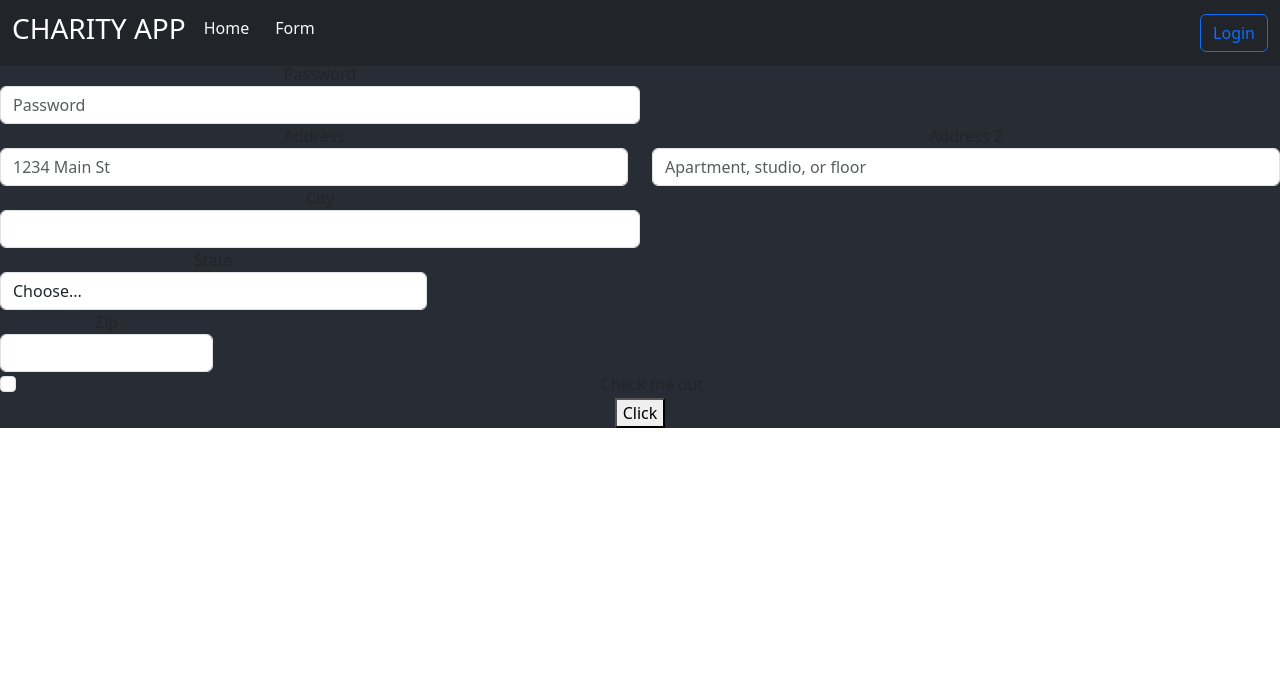
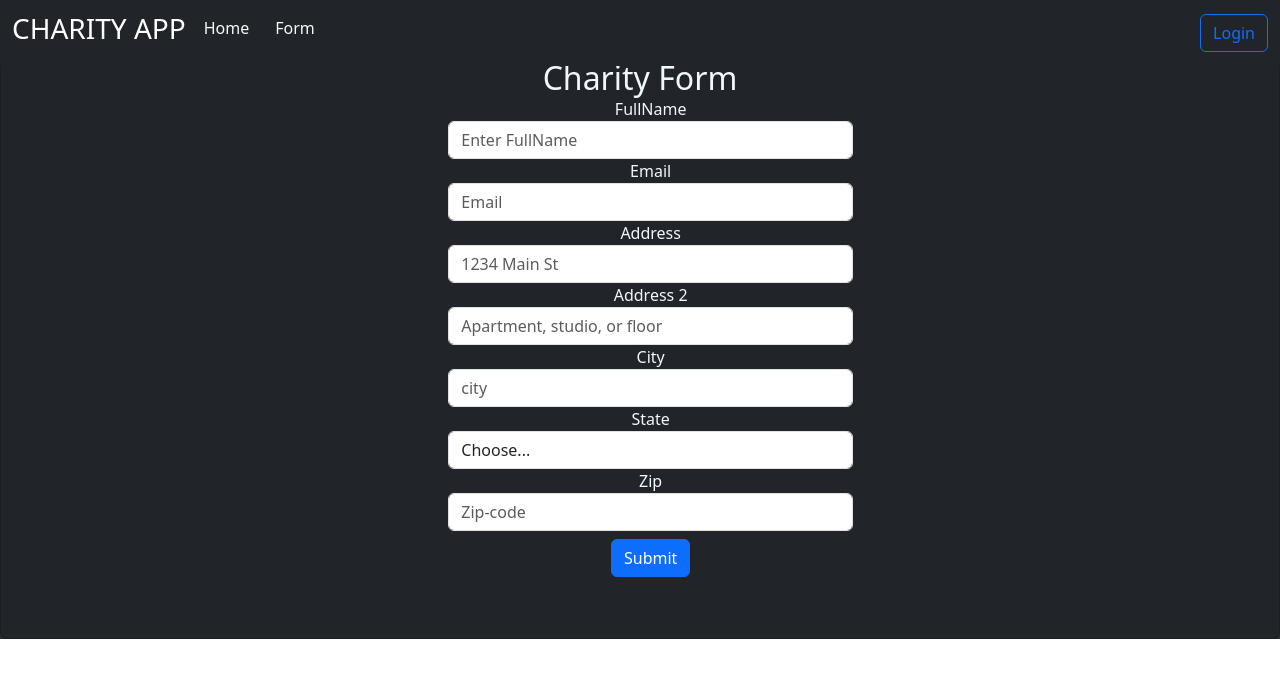
Before and after one commit to aketchgithub/i-Donate, a React (Create React App) app: page /form in a window 1280 px wide. Shown: the top 678 px of the page. Built offline with nearby package versions, Linux system fonts and the light colour scheme.

Commit message:
form styled

```diff
--- a/src/App.css
+++ b/src/App.css
@@ -156,3 +156,20 @@ li {
 .signup {
   width: auto;
 }
+.card {
+  height: 640px;
+  padding-top: 50px;
+}
+.form-row {
+  color: aliceblue;
+}
+.card h2 {
+  color: aliceblue;
+  height:   30px;
+}
+.form-group {
+ padding-left: 35%;
+}
+.form {
+  height: 587px;
+}
--- a/src/components/Form.js
+++ b/src/components/Form.js
@@ -1,71 +1,61 @@
-import React, { useState } from 'react';
-import { Link, useNavigate } from 'react-router-dom';
-
+import React, { useState } from "react";
+import { Link, useNavigate } from "react-router-dom";
 
 function PopUp() {
   const navigate = useNavigate();
-    const handleSubmit = event => {
+  const handleSubmit = (event) => {
     event.preventDefault();
 
     // 👇️ redirect to /contacts
-        navigate('home', {replace: true});
+    navigate("home", { replace: true });
   };
   return (
+    <div className="card bg-dark">
+      <form className=" form lign-items-center">
 
-<form>
-<div class="form-row">
-<div class="form-group col-md-6">
+        <div className="form-row pt-2 align-items-center">
+          <h2>Charity Form</h2>
+          <div className="form-group col-md-8">
+      <label for="inputusername">FullName</label>
+      <input type="text" className="form-control" id="inputusername" placeholder="Enter FullName"/>
+    </div>
+    <div className="form-group col-md-8">
       <label for="inputEmail4">Email</label>
-<input type="email" class="form-control" id="inputEmail4" placeholder="Email"/>
+      <input type="email" className="form-control" id="inputEmail4" placeholder="Email"/>
     </div>
 
-<div class="form-group col-md-6">
-<label for="inputPassword4">Password</label>
-<input type="password" class="form-control" id="inputPassword4" placeholder="Password"/>
+  <div className="form-group col-md-8">
+    <label for="inputAddress">Address</label>
+    <input type="text" className="form-control" id="inputAddress" placeholder="1234 Main St"/>
   </div>
+  <div className="form-group col-md-8">
+    <label for="inputAddress2">Address 2</label>
+    <input type="text" className="form-control" id="inputAddress2" placeholder="Apartment, studio, or floor"/>
   </div>
-<div className="row">
-<div class="form-group col-md-6">
-<label for="inputAddress">Address</label>
-<input type="text" class="form-control" id="inputAddress" placeholder="1234 Main St"/>
+  <div className="form-row">
+    <div className="form-group col-md-8">
+      <label for="inputCity">City</label>
+      <input type="text" className="form-control" placeholder="city" id="inputCity"/>
     </div>
-<div class="form-group col-md-6">
-<label for="inputAddress2">Address 2</label>
-<input type="text" class="form-control" id="inputAddress2" placeholder="Apartment, studio, or floor"/>
-</div>
-</div>
-<div class="form-row">
-<div class="form-group col-md-6">
-<label for="inputCity">City</label>
-<input type="text" class="form-control" id="inputCity"/>
-</div>
-<div class="form-group col-md-4">
+    <div className="form-group col-md-8">
       <label for="inputState">State</label>
-<select id="inputState" class="form-control">
+      <select id="inputState" className="form-control">
         <option selected>Choose...</option>
         <option>...</option>
       </select>
     </div>
-<div class="form-group col-md-2">
-<label for="inputZip">Zip</label>
-<input type="text" class="form-control" id="inputZip"/>
+    <div className="form-group col-md-8">
+      <label for="inputZip ">Zip</label>
+      <input type="text" className="form-control" placeholder="Zip-code" id="inputZip"/>
     </div>
   </div>
-<div class="form-group">
-<div class="form-check">
-<input class="form-check-input" type="checkbox" id="gridCheck"/>
-<label class="form-check-label" for="gridCheck">
-Check me out
-</label>
+  <div className="form-group col-md-8 pt-2">
+  <button type="submit" className="btn btn-primary">Submit</button>
   </div>
  </div>
+</form>
+      </div>
 
-
-<Link className='link' to="/main">
-        <button>Click</button>
-      </Link>
-
-</form>
   );
 }
- export default PopUp
+export default PopUp;
```
Lines whose indentation alone changed are shown as unchanged.
